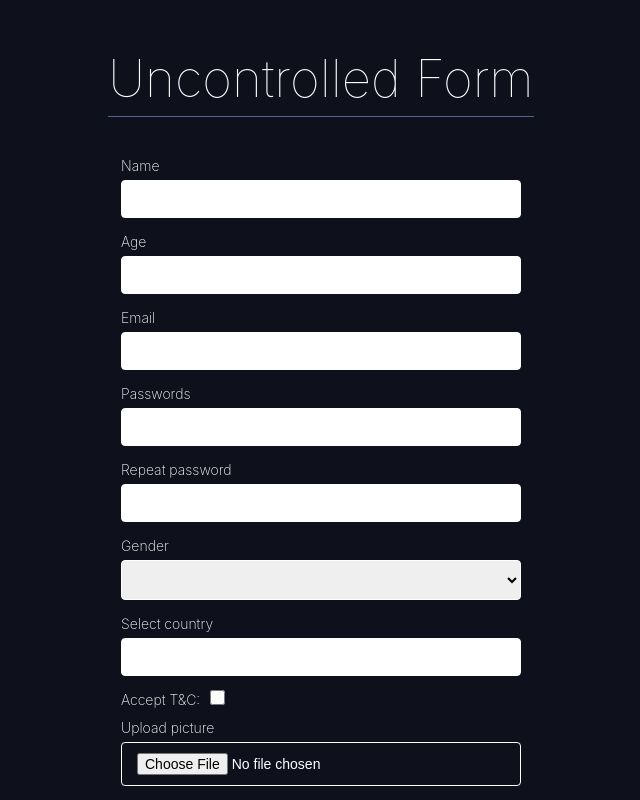
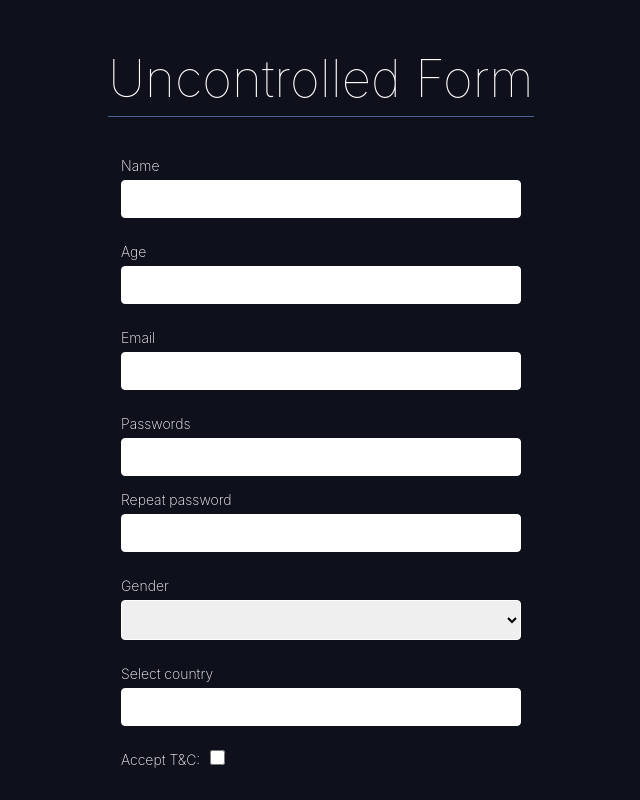
Before and after one commit to Cheleste1994/react-forms, a React (Vite) app: page /registration/uncontrolled in a window 1280 px wide. Shown: the top 800 px of the page, without its empty margins (319-959 px from the left). Built offline with nearby package versions, Linux system fonts and the light colour scheme.

Commit message:
add: finish UncontrolledForm

```diff
--- /dev/null
+++ b/src/components/CustomLabel/CustomLabel.module.scss
@@ -0,0 +1,32 @@
+.label {
+position: relative;
+margin-bottom: 20px;
+
+}
+
+.validation {
+  position: absolute;
+  top: 0;
+  right: 0;
+  cursor: pointer;
+}
+
+
+.message {
+  display: none;
+  position: absolute;
+  top: -10px;
+  left: -100px;
+  width: 300px;
+  text-align: center;
+  background-color: rgba(255, 255, 255, 0.315);
+  color: rgb(255, 255, 255);
+  font-weight: 900;
+  border-radius: 4px;
+  padding: 0 5px;
+  letter-spacing: 1px;
+}
+
+.validation:hover .message {
+  display: block;
+}
--- a/src/components/CustomLabel/CustomLabel.tsx
+++ b/src/components/CustomLabel/CustomLabel.tsx
@@ -1,4 +1,5 @@
 import React from 'react';
+import styles from './CustomLabel.module.scss';
 
 type LabelProps = {
   name: string;
@@ -14,14 +15,18 @@ export default function CustomLabel(props: LabelProps) {
   const { name, labelText, validMessage, isValid, isSubmit, children, type } =
     props;
   return (
-    <label htmlFor={name} key={name}>
+    <label htmlFor={name} key={name} className={styles.label}>
       {labelText}
       {children ? (
         children
       ) : (
         <input id={name} name={name} required type={type} />
       )}
-      {isSubmit && !isValid && validMessage && <span>{validMessage}</span>}
+      {isSubmit && !isValid && validMessage && (
+        <span className={styles.validation}>
+          <span className={styles.message}>{validMessage}</span>
+        </span>
+      )}
     </label>
   );
 }
--- a/src/routes/registration/UncontrolledForm/UncontrolledForm.tsx
+++ b/src/routes/registration/UncontrolledForm/UncontrolledForm.tsx
@@ -53,8 +53,9 @@ export default function UncontrolledForm() {
     };
     setValidData({ isSubmit: true, formData: { ...objData } });
 
-    if (!Object.values(objData).includes(null || false)) {
-      console.log(objData);
+    const valuesForm = Object.values(objData);
+
+    if (valuesForm.filter((el) => el).length === valuesForm.length) {
       navigate('/');
     }
   };
@@ -84,26 +85,32 @@ export default function UncontrolledForm() {
           isSubmit={validData.isSubmit}
           validMessage={'Not correct email'}
         />
-        <label htmlFor="new-password" key={'new-password'}>
-          Passwords
+        <CustomLabel
+          name={'new-password'}
+          labelText={'Passwords'}
+          isValid={Boolean(validData.formData.password)}
+          isSubmit={validData.isSubmit}
+          validMessage={
+            'Password strength: 1 number, 1 uppercased letter, 1 lowercased letter, 1 special character'
+          }
+        >
           <input type={'password'} name="new-password" required />
           Repeat password
           <input type={'password'} name="repeat-password" required />
-          {!validData.formData.password && validData.isSubmit && (
-            <span>
-              Password strength: 1 number, 1 uppercased letter, 1 lowercased
-              letter, 1 special character
-            </span>
-          )}
-        </label>
-        <label htmlFor="sex" key={'sex'}>
-          Gender
+        </CustomLabel>
+        <CustomLabel
+          name={'sex'}
+          labelText={'Gender'}
+          isValid={Boolean(validData.formData.password)}
+          isSubmit={validData.isSubmit}
+          validMessage={''}
+        >
           <select name="sex" id="sex" required>
             <option></option>
             <option>Man</option>
             <option>Women</option>
           </select>
-        </label>
+        </CustomLabel>
         <CustomLabel
           name={'country'}
           labelText={'Select country'}
@@ -123,7 +130,7 @@ export default function UncontrolledForm() {
         />
         <CustomLabel
           name={'photo'}
-          labelText={' Upload picture'}
+          labelText={'Upload picture'}
           isValid={Boolean(validData.formData.photo)}
           isSubmit={validData.isSubmit}
           validMessage={'png jpeg no more than 5mb'}
--- a/src/routes/registration/registration.scss
+++ b/src/routes/registration/registration.scss
@@ -50,12 +50,13 @@ label {
   font-weight: 200;
   position: relative;
 
-  span {
-    color: rgb(255, 0, 0);
+   span {
     z-index: 99;
+
     &::before {
       display: inline;
       content: '⚠ ';
+      color: rgb(255, 0, 0);
     }
   }
 }
```
